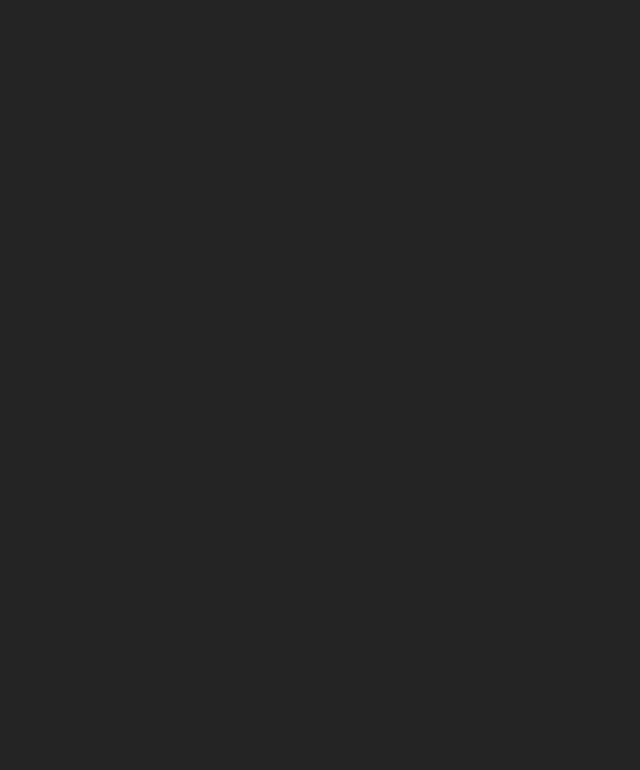
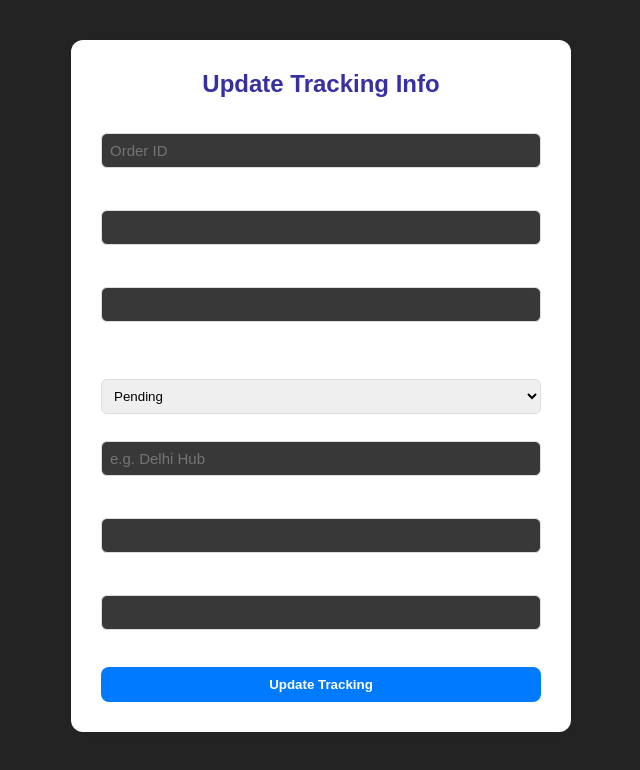
Before and after one commit to Prathik2004/e-aspirants, a React (Vite) app in the folder client/: page /update-tracking in a window 1280 px wide. Before the commit this address had no page. Shown: the top 770 px of the page, without its empty margins (319-959 px from the left). Built offline with nearby package versions, Linux system fonts and the light colour scheme; the HTML template or start-up script is replaced by a standard one.

Commit message:
Update trcking

```diff
--- a/client/src/App.jsx
+++ b/client/src/App.jsx
@@ -10,6 +10,8 @@ import ProfileOrders from './pages/ProfileOrders'
 import Profile from './pages/Profile'
 import Cart from './components/Cart'
 import Checkout from './components/Checkout'
+import TrackOrder from './pages/TrackOrder'
+import UpdateTracking from './pages/UpdateTracking'
 //import { SpeedInsights } from '@vercel/speed-insights/react';
 
 
@@ -27,6 +29,8 @@ function App() {
           <Route path="/profile" element={<Profile />} />
           <Route path='/profileorders' element={<ProfileOrders />} />
           <Route path='/checkout' element={<Checkout />} />
+           <Route path="/track-order/:orderId" element={<TrackOrder />} />
+           <Route path='/update-tracking' element={<UpdateTracking />} />
           </Routes>
       </BrowserRouter>
     </>
--- a/client/src/pages/ProfileOrders.css
+++ b/client/src/pages/ProfileOrders.css
@@ -62,3 +62,18 @@
   font-size: 0.9rem;
   color: #555;
 }
+.track-btn {
+  margin-top: 10px;
+  padding: 8px 16px;
+  background-color: #007bff;
+  color: white;
+  border: none;
+  border-radius: 8px;
+  cursor: pointer;
+  font-weight: 500;
+  transition: background-color 0.2s ease-in-out;
+}
+
+.track-btn:hover {
+  background-color: #0056b3;
+}
--- a/client/src/pages/ProfileOrders.jsx
+++ b/client/src/pages/ProfileOrders.jsx
@@ -2,10 +2,15 @@ import React, { useEffect, useState } from 'react';
 import axios from 'axios';
 import Header from '../components/Header';
 import './ProfileOrders.css';
+import { useNavigate } from 'react-router-dom';
+
 
 const ProfileOrders = () => {
   const [orders, setOrders] = useState([]);
   const [loading, setLoading] = useState(true);
+
+  const navigate = useNavigate();
+
 
   useEffect(() => {
     axios.get(`${import.meta.env.VITE_BACKEND_URL}/api/my-orders`, {
@@ -48,8 +53,15 @@ const ProfileOrders = () => {
                   <p><strong>Total:</strong> ₹{order.totalAmount}</p>
                   <p><strong>Payment:</strong> {order.paymentMethod}</p>
                   <p><strong>Address:</strong> {order.address}</p>
+                  <button
+                    className="track-btn"
+                    onClick={() => navigate(`/track-order/${order._id}`)}
+                  >
+                    Track Order
+                  </button>
                 </div>
               </div>
+
               <ul className="order-items">
                 {order.items.map((item) => (
                   <li key={item.productId} className="order-item">
--- /dev/null
+++ b/client/src/pages/TrackOrder.css
@@ -0,0 +1,100 @@
+.track-container {
+  display: flex;
+  justify-content: center;
+  padding: 30px 20px;
+  background-color: #f9f9f9;
+  min-height: 100vh;
+}
+
+.track-card {
+  background: white;
+  padding: 30px;
+  border-radius: 16px;
+  box-shadow: 0 4px 16px rgba(0, 0, 0, 0.1);
+  max-width: 800px;
+  width: 100%;
+}
+
+.track-title {
+  font-size: 28px;
+  font-weight: 600;
+  margin-bottom: 10px;
+  color: #333;
+}
+
+.order-id {
+  color: #777;
+  margin-bottom: 20px;
+}
+
+.shipment-info p {
+  margin: 5px 0;
+  font-size: 16px;
+}
+
+.progress-tracker {
+  display: flex;
+  justify-content: space-between;
+  align-items: center;
+  margin: 30px 0;
+  position: relative;
+}
+
+.progress-tracker::before {
+  content: '';
+  position: absolute;
+  top: 22px;
+  left: 5%;
+  right: 5%;
+  height: 4px;
+  background-color: #e0e0e0;
+  z-index: 0;
+}
+
+.step {
+  text-align: center;
+  position: relative;
+  z-index: 1;
+  width: 100%;
+}
+
+.step .circle {
+  width: 40px;
+  height: 40px;
+  background-color: #ddd;
+  border-radius: 50%;
+  margin: 0 auto 8px;
+  line-height: 40px;
+  color: white;
+  font-weight: bold;
+}
+
+.step.active .circle {
+  background-color: #28a745;
+}
+
+.step p {
+  font-size: 14px;
+  margin-top: 0;
+  color: #555;
+}
+
+.history-title {
+  font-size: 20px;
+  margin-top: 30px;
+  margin-bottom: 10px;
+  color: #333;
+}
+
+.history-list {
+  list-style: none;
+  padding: 0;
+  font-size: 15px;
+  color: #444;
+}
+
+.history-list li {
+  margin-bottom: 12px;
+  padding-bottom: 10px;
+  border-bottom: 1px solid #eee;
+}
--- /dev/null
+++ b/client/src/pages/TrackOrder.jsx
@@ -0,0 +1,79 @@
+// pages/TrackOrder.jsx
+import React, { useEffect, useState } from 'react';
+import { useParams } from 'react-router-dom';
+import axios from 'axios';
+import Header from '../components/Header';
+import './TrackOrder.css'; // 👈 Create this CSS file
+
+const TrackOrder = () => {
+  const { orderId } = useParams();
+  const [order, setOrder] = useState(null);
+  const [loading, setLoading] = useState(true);
+
+  useEffect(() => {
+    axios.get(`${import.meta.env.VITE_BACKEND_URL}/api/orders/${orderId}`, {
+      withCredentials: true,
+    })
+      .then(res => {
+        setOrder(res.data);
+        setLoading(false);
+      })
+      .catch(() => setLoading(false));
+  }, [orderId]);
+
+  if (loading) return <p>Loading...</p>;
+  if (!order) return <p>Order not found.</p>;
+
+  const statusSteps = [
+    'Pending',
+    'Shipped',
+    'In Transit',
+    'Out for Delivery',
+    'Delivered'
+  ];
+
+  const currentStep = statusSteps.indexOf(order.trackingStatus);
+
+  return (
+    <>
+      <Header />
+      <div className="track-container">
+        <div className="track-card">
+          <h2 className="track-title">Tracking Order</h2>
+          <p className="order-id">Order ID: {order._id}</p>
+
+          <div className="shipment-info">
+            <p><strong>Courier:</strong> {order.courierName || 'N/A'}</p>
+            <p><strong>Tracking ID:</strong> {order.trackingId || 'N/A'}</p>
+            <p><strong>Current Status:</strong> {order.trackingStatus}</p>
+          </div>
+
+          <div className="progress-tracker">
+            {statusSteps.map((step, index) => (
+              <div className={`step ${index <= currentStep ? 'active' : ''}`} key={step}>
+                <div className="circle">{index + 1}</div>
+                <p>{step}</p>
+              </div>
+            ))}
+          </div>
+
+          <h3 className="history-title">Tracking History</h3>
+          <ul className="history-list">
+            {order.trackingHistory?.length > 0 ? (
+              order.trackingHistory.map((entry, idx) => (
+                <li key={idx}>
+                  <strong>{entry.status}</strong> - {entry.location} <br />
+                  <span>{new Date(entry.timestamp).toLocaleString()}</span>
+                </li>
+              ))
+            ) : (
+              <li>No tracking updates yet.</li>
+            )}
+          </ul>
+        </div>
+      </div>
+    </>
+  );
+};
+
+export default TrackOrder;
--- /dev/null
+++ b/client/src/pages/UpdateTracking.css
@@ -0,0 +1,53 @@
+.update-tracking-container {
+  max-width: 500px;
+  margin: 40px auto;
+  padding: 30px;
+  border-radius: 12px;
+  box-shadow: 0 2px 12px rgba(0, 0, 0, 0.1);
+  background-color: #ffffff;
+  font-family: sans-serif;
+}
+
+.update-tracking-container h2 {
+  text-align: center;
+  margin-bottom: 20px;
+}
+
+.tracking-form {
+  display: flex;
+  flex-direction: column;
+  gap: 12px;
+}
+
+.tracking-form label {
+  font-weight: bold;
+}
+
+.tracking-form input,
+.tracking-form select {
+  padding: 8px;
+  border: 1px solid #ddd;
+  border-radius: 6px;
+}
+
+.tracking-form button {
+  padding: 10px;
+  background-color: #007bff;
+  border: none;
+  color: white;
+  border-radius: 8px;
+  cursor: pointer;
+  font-weight: bold;
+  margin-top: 10px;
+}
+
+.tracking-form button:hover {
+  background-color: #0056b3;
+}
+
+.status-message {
+  margin-top: 20px;
+  font-weight: 600;
+  text-align: center;
+  color: #28a745;
+}
--- /dev/null
+++ b/client/src/pages/UpdateTracking.jsx
@@ -0,0 +1,77 @@
+import React, { useState } from 'react';
+import axios from 'axios';
+import './UpdateTracking.css';
+
+const UpdateTracking = () => {
+  const [orderId, setOrderId] = useState('');
+  const [form, setForm] = useState({
+    trackingId: '',
+    courierName: '',
+    status: 'Pending',
+    location: '',
+    lat: '',
+    lng: ''
+  });
+  const [message, setMessage] = useState('');
+
+  const handleChange = (e) => {
+    setForm({ ...form, [e.target.name]: e.target.value });
+  };
+
+  const handleSubmit = async (e) => {
+    e.preventDefault();
+
+    if (!orderId) return setMessage('Order ID is required.');
+
+    try {
+      const res = await axios.post(`${import.meta.env.VITE_BACKEND_URL}/api/update-tracking/${orderId}`, form, {
+        withCredentials: true,
+      });
+      setMessage('✅ Tracking info updated!');
+    } catch (err) {
+      setMessage('❌ Error updating tracking info.');
+      console.error(err);
+    }
+  };
+
+  return (
+    <div className="update-tracking-container">
+      <h2>Update Tracking Info</h2>
+      <form onSubmit={handleSubmit} className="tracking-form">
+        <label>Order ID:</label>
+        <input type="text" value={orderId} onChange={(e) => setOrderId(e.target.value)} placeholder="Order ID" required />
+
+        <label>Tracking ID:</label>
+        <input type="text" name="trackingId" value={form.trackingId} onChange={handleChange} />
+
+        <label>Courier Name:</label>
+        <input type="text" name="courierName" value={form.courierName} onChange={handleChange} />
+
+        <label>Status:</label>
+        <select name="status" value={form.status} onChange={handleChange}>
+          <option value="Pending">Pending</option>
+          <option value="Shipped">Shipped</option>
+          <option value="In Transit">In Transit</option>
+          <option value="Out for Delivery">Out for Delivery</option>
+          <option value="Delivered">Delivered</option>
+          <option value="Cancelled">Cancelled</option>
+        </select>
+
+        <label>Location:</label>
+        <input type="text" name="location" value={form.location} onChange={handleChange} placeholder="e.g. Delhi Hub" />
+
+        <label>Latitude (optional):</label>
+        <input type="number" step="0.0001" name="lat" value={form.lat} onChange={handleChange} />
+
+        <label>Longitude (optional):</label>
+        <input type="number" step="0.0001" name="lng" value={form.lng} onChange={handleChange} />
+
+        <button type="submit">Update Tracking</button>
+      </form>
+
+      {message && <p className="status-message">{message}</p>}
+    </div>
+  );
+};
+
+export default UpdateTracking;
```
Also changed, not shown: 2 other files (tests, documents, lock files or other folders).
